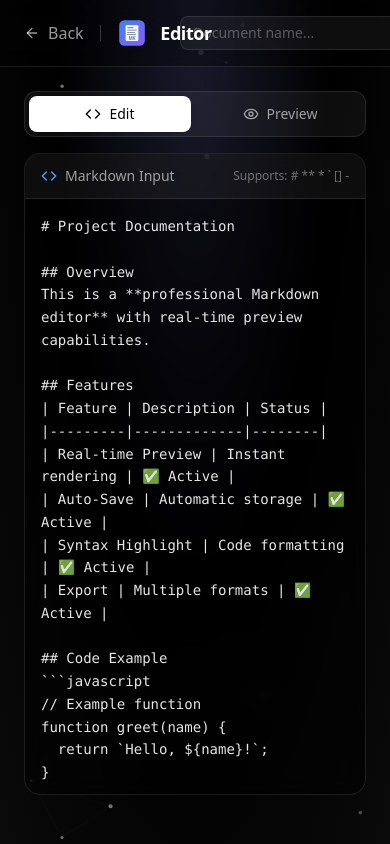
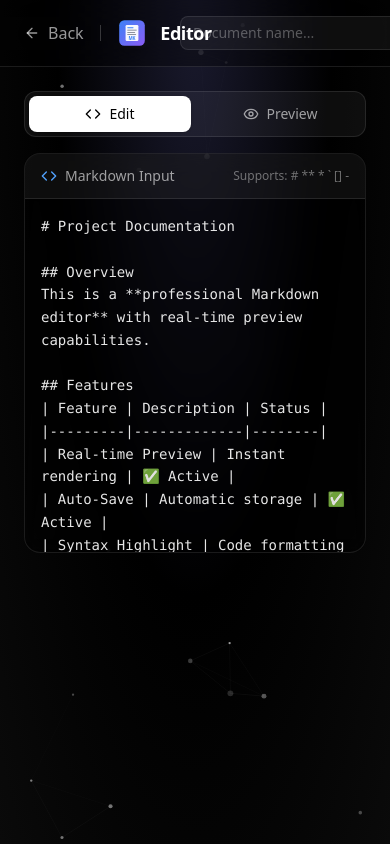
Before and after one commit to JesherI/Translate-MK, a Next.js app: page /editor in a window 390 px wide. Shown: the top 844 px of the page. Built offline with nearby package versions, Linux system fonts and the light colour scheme.

Commit message:
0.2.0
Major: Fix favicon, static panel height with internal scroll only (no page scroll), version bump to 0.2.0

```diff
--- a/package.json
+++ b/package.json
@@ -1,6 +1,6 @@
 {
   "name": "translate-mk",
-  "version": "0.1.10",
+  "version": "0.2.0",
   "private": true,
   "scripts": {
     "dev": "next dev",
--- a/src/app/editor/page.tsx
+++ b/src/app/editor/page.tsx
@@ -299,9 +299,9 @@ console.log(greet("World"));
         </div>
       </header>
 
-      {/* Editor - Fixed height container */}
+      {/* Editor - Static height container, internal scroll */}
       <section className="py-6 px-6 relative z-10">
-        <div className="max-w-7xl mx-auto h-[calc(100vh-140px)] flex flex-col">
+        <div className="max-w-7xl mx-auto">
           {/* Mobile Tabs */}
           <div className={`md:hidden flex items-center gap-2 mb-4 p-1 rounded-xl border ${isDark ? 'border-white/10 bg-white/5' : 'border-gray-300 bg-gray-100'}`}>
             <button
@@ -341,8 +341,8 @@ console.log(greet("World"));
             </div>
           </div>
 
-          {/* Editor Grid - Fixed height, scrollable content */}
-          <div className="grid md:grid-cols-2 gap-6 flex-1 min-h-0">
+          {/* Editor Grid - Static height with internal scroll only */}
+          <div className="grid md:grid-cols-2 gap-6 h-[400px] md:h-[500px] lg:h-[550px]">
             {/* Markdown Input */}
             <div className={`group relative h-full ${activeTab === 'preview' ? 'hidden md:block' : ''}`}>
               <div className="absolute -inset-0.5 rounded-2xl bg-gradient-to-r from-blue-500/20 to-purple-500/20 opacity-0 group-hover:opacity-100 transition-opacity blur-sm" />
--- a/src/app/layout.tsx
+++ b/src/app/layout.tsx
@@ -13,8 +13,8 @@ export const metadata: Metadata = {
   description: "Real-time bidirectional Markdown to plain text converter. Auto-save, file import/export, and beautiful UI.",
   keywords: ["markdown", "converter", "text", "editor", "real-time", "localstorage"],
   icons: {
-    icon: [{ url: '/favicon.svg', type: 'image/svg+xml' }],
-    shortcut: '/favicon.svg',
+    icon: '/logo.svg',
+    shortcut: '/logo.svg',
   },
 };
 
--- a/src/app/page.tsx
+++ b/src/app/page.tsx
@@ -88,7 +88,7 @@ export default function Home() {
               <ExternalLink className="w-4 h-4" />
               GitHub
             </a>
-            <span className={`text-sm ${isDark ? 'text-white/40' : 'text-gray-500'}`}>v0.1.10</span>
+            <span className={`text-sm ${isDark ? 'text-white/40' : 'text-gray-500'}`}>v0.2.0</span>
           </div>
         </div>
       </nav>
```
Also changed, not shown: src/app/favicon.svg (deleted).
